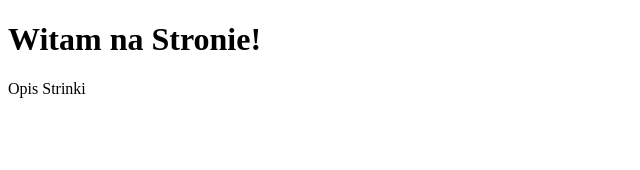
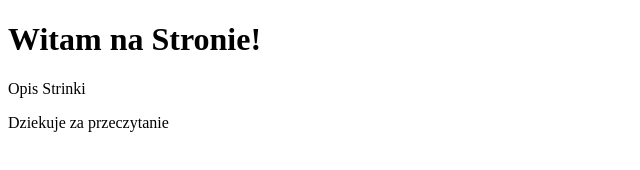
Before and after one commit to kevcio1/Lekcja_TEST, a plain HTML site: page index.html in a window 1280 px wide. Shown: the whole page, without its empty margins (0-640 px from the left). Drawn offline with Linux system fonts and the light colour scheme.

Commit message:
Dodano Stopke

```diff
--- a/index.html
+++ b/index.html
@@ -8,5 +8,6 @@
 <body>
     <h1>Witam na Stronie!</h1>
     <p>Opis Strinki</p>
+    <footer>Dziekuje za przeczytanie</footer>
 </body>
 </html>
```
